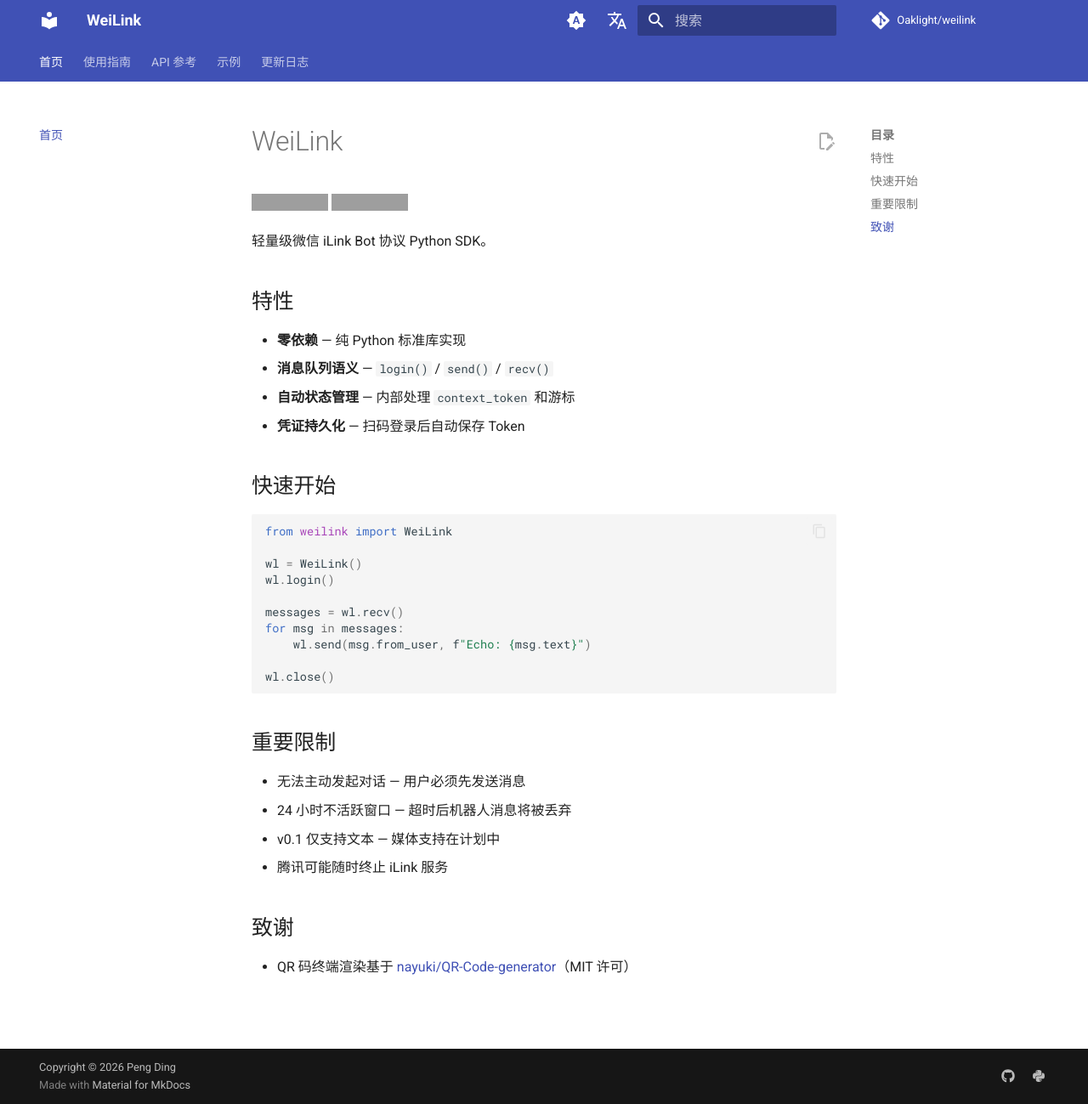
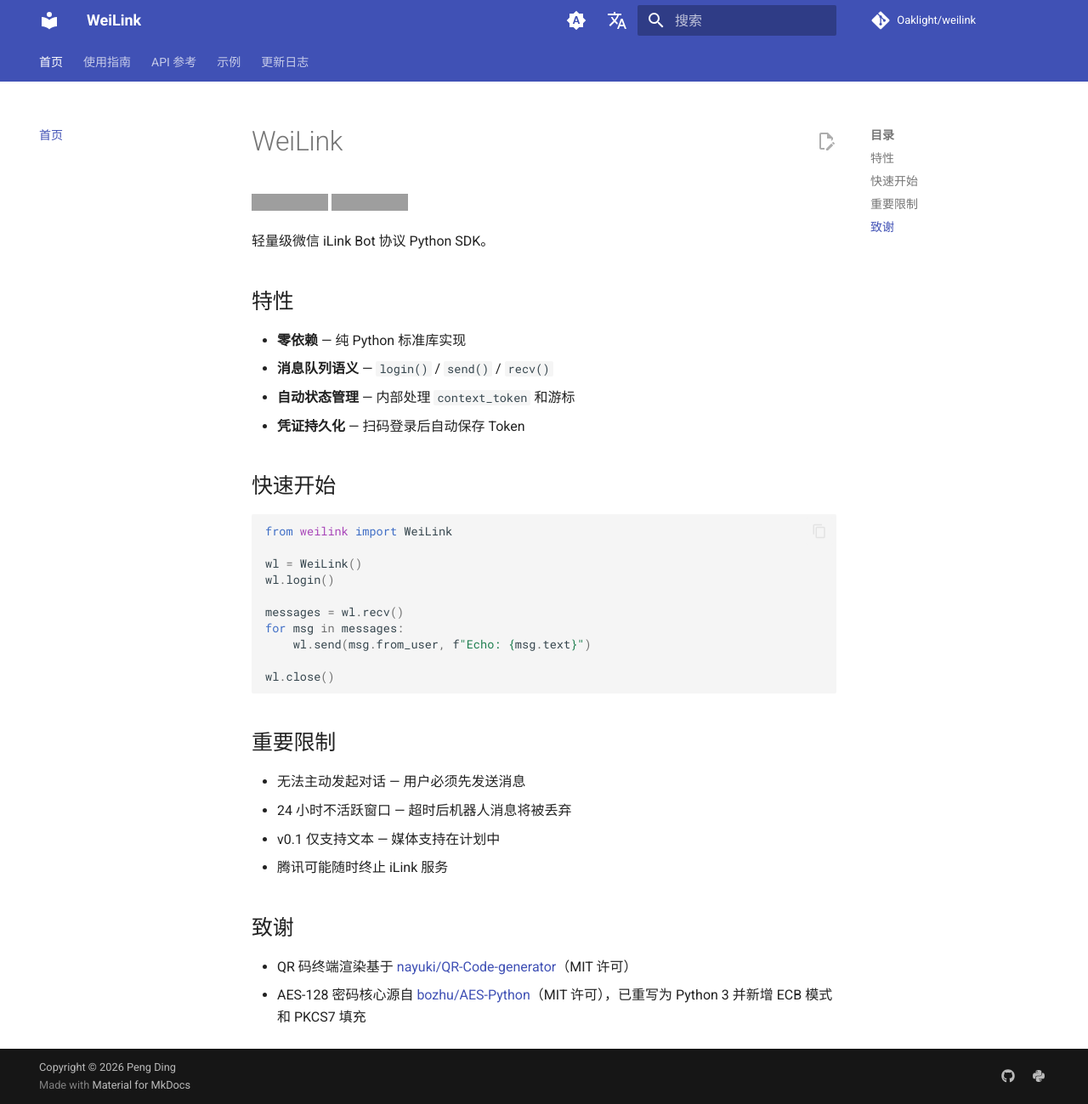
Before and after one commit to Oaklight/weilink, an MkDocs documentation site: the page built from docs/index.md, in a window 1280 px wide and 1299 px high. Shown: the whole window at 85% size. Built offline with MkDocs 1.6.1 and Material for MkDocs 9.7.7, drawn with Linux system fonts in a browser that asks for light colours; comment, search, counter and statistics services are not loaded; grey boxes are pictures that could not be loaded.

Commit message:
Add AES-Python credit to acknowledgments

```diff
--- a/docs/index.md
+++ b/docs/index.md
@@ -37,3 +37,4 @@ wl.close()
 ## 致谢
 
 - QR 码终端渲染基于 [nayuki/QR-Code-generator](https://github.com/nayuki/QR-Code-generator)（MIT 许可）
+- AES-128 密码核心源自 [bozhu/AES-Python](https://github.com/bozhu/AES-Python)（MIT 许可），已重写为 Python 3 并新增 ECB 模式和 PKCS7 填充
```
